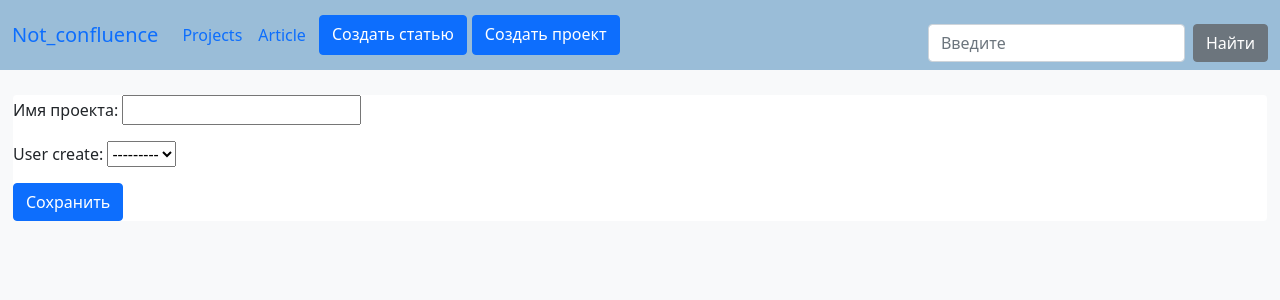
After one commit to Evgeniy-Pavlov/not_confluence, a Django app: page /project-create/ in a window 1280 px wide. The commit adds this page. Shown: the top 300 px of the page. Run offline with Django 4.2, Linux system fonts and the light colour scheme; some libraries are stand-ins or nearby versions.

Commit message:
создал создание проектов, поправил установление даты по умолчанию

```diff
--- /dev/null
+++ b/not_confluence/mainapp/forms.py
@@ -0,0 +1,20 @@
+from django import forms
+from .models import Article, Project
+
+class ArticleForm(forms.ModelForm):
+
+    title = forms.CharField(label='Заголовок')
+    body = forms.CharField(label='Тело')
+
+    class Meta:
+        model = Article
+        fields = ('title', 'body', 'author', 'project')
+
+
+class ProjectForm(forms.ModelForm):
+
+    name = forms.CharField(label='Имя проекта')
+
+    class Meta:
+        model = Project
+        fields = ('name', 'user_create')
--- a/not_confluence/mainapp/models.py
+++ b/not_confluence/mainapp/models.py
@@ -1,4 +1,5 @@
 from django.db import models
+from datetime import datetime
 
 # Create your models here.
 
@@ -7,13 +8,13 @@ class User(models.Model):
     last_name = models.CharField(max_length=20)
     first_name = models.CharField(max_length=20)
     patronymic = models.CharField(max_length=20)
-    date_create = models.DateTimeField(null=True)
+    date_create = models.DateTimeField(null=True, default=datetime.now)
 
 
 class Project(models.Model):
     name = models.CharField(unique=True, max_length=20)
     user_create = models.ForeignKey(User, on_delete=models.SET_NULL, null=True)
-    date_create = models.DateTimeField(null=True)
+    date_create = models.DateTimeField(null=True, default=datetime.now)
     user_update = models.ForeignKey(User, on_delete=models.SET_NULL, blank=True, null=True, related_name='user_projects')
     date_update = models.DateTimeField(null=True, blank=True)
 
@@ -21,7 +22,7 @@ class Project(models.Model):
 class Article(models.Model):
     title = models.CharField(unique=True, max_length=100)
     body = models.TextField(blank=True, null=True, max_length=10000)
-    date_create = models.DateTimeField(null=True)
+    date_create = models.DateTimeField(null=True, default=datetime.now)
     project = models.ForeignKey(Project, on_delete=models.PROTECT, null=False)
     author = models.ForeignKey(User, on_delete=models.SET_NULL, null=True)
     user_update = models.ForeignKey(User, on_delete=models.SET_NULL, blank=True, null=True, related_name='user_articles')
--- /dev/null
+++ b/not_confluence/mainapp/templates/mainapp/project_form.html
@@ -0,0 +1,11 @@
+{% extends 'base.html' %}
+
+{% block body %}
+    <div class="card border-light mb-3" style="max-width: auto;">
+    <form  method="POST">
+        {% csrf_token %}
+        {{form.as_p}}
+        <button type="submit" class="btn btn-primary">Сохранить</button>
+    </form>
+    </div>
+{% endblock %}
--- a/not_confluence/mainapp/views.py
+++ b/not_confluence/mainapp/views.py
@@ -1,6 +1,7 @@
 from django.shortcuts import render
 from .models import User, Article, Project
 from django.views.generic import ListView, DetailView, CreateView, UpdateView, DeleteView
+from .forms import ArticleForm, ProjectForm
 
 # Create your views here.
 
@@ -18,16 +19,22 @@ class ArticleDetailView(DetailView):
 
 class ArticleCreateView(CreateView):
     model = Article
-    fields = '__all__'
+    form_class = ArticleForm
     success_url = '/article/'
 
 
 class ArticleUpdateView(UpdateView):
     model = Article
-    fields = '__all__'
+    form_class = ArticleForm
     success_url = '/article/'
 
 
 class ArticleDeleteView(DeleteView):
     model = Article
     success_url = '/article/'
+
+
+class ProjectCreateView(CreateView):
+    model = Project
+    form_class = ProjectForm
+    success_url = '/project-list/'
--- a/not_confluence/not_confluence/urls.py
+++ b/not_confluence/not_confluence/urls.py
@@ -15,7 +15,7 @@ Including another URLconf
 """
 from django.contrib import admin
 from django.urls import path
-from mainapp.views import ProjectListView, ArticleListView, ArticleDetailView, ArticleCreateView, ArticleUpdateView, ArticleDeleteView
+from mainapp.views import ProjectListView, ArticleListView, ArticleDetailView, ArticleCreateView, ArticleUpdateView, ArticleDeleteView, ProjectCreateView
 
 urlpatterns = [
     path('admin/', admin.site.urls),
@@ -24,6 +24,7 @@ urlpatterns = [
     path('article-detail/<int:pk>/', ArticleDetailView.as_view()),
     path('article-create/', ArticleCreateView.as_view()),
     path('article-update/<int:pk>/', ArticleUpdateView.as_view()),
-    path('article-delete/<int:pk>/', ArticleDeleteView.as_view())
+    path('article-delete/<int:pk>/', ArticleDeleteView.as_view()),
+    path('project-create/', ProjectCreateView.as_view())
 
 ]
--- a/not_confluence/templates/base.html
+++ b/not_confluence/templates/base.html
@@ -12,9 +12,6 @@
       Not_confluence
     {% endblock %}</title>
 </head>
-
-
-
 <body class="bg-light text-dark">
   {% block navbar_base %}
   <nav class="navbar navbar-expand-lg" style="background-color: #9abdd8;">
@@ -32,7 +29,8 @@
           <li class="nav-item">
             <a class="nav-link" href="/article/">Article</a>
           </li>
-          <a class="btn btn-primary" href="/article-create/">Создать статью</a>
+          <a class="btn btn-primary" style="margin-left: 5px;" href="/article-create/">Создать статью</a>
+          <a class="btn btn-primary" style="margin-left: 5px;" href="/project-create/">Создать проект</a>
         </ul>
 
         <form class="d-flex mt-3" role="search">
```
Also changed, not shown: not_confluence/mainapp/migrations/0003_alter_article_date_create_alter_project_date_create_and_more.py (added).
